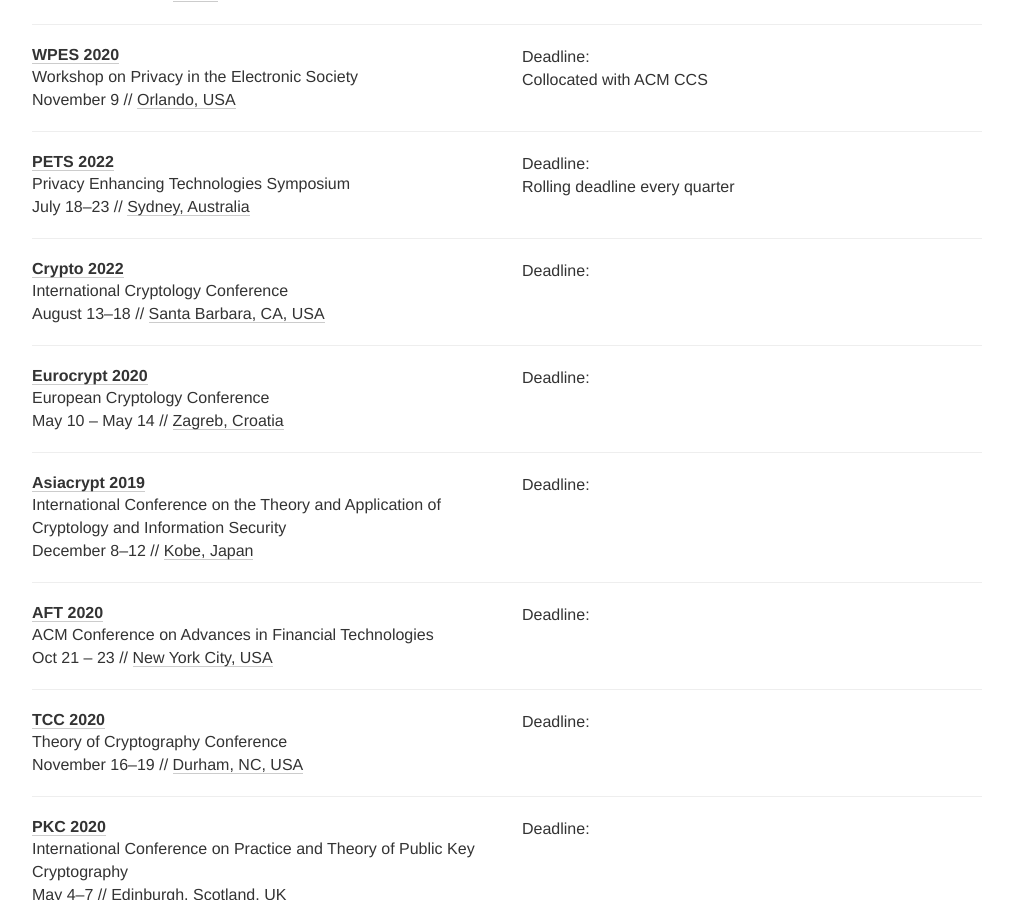
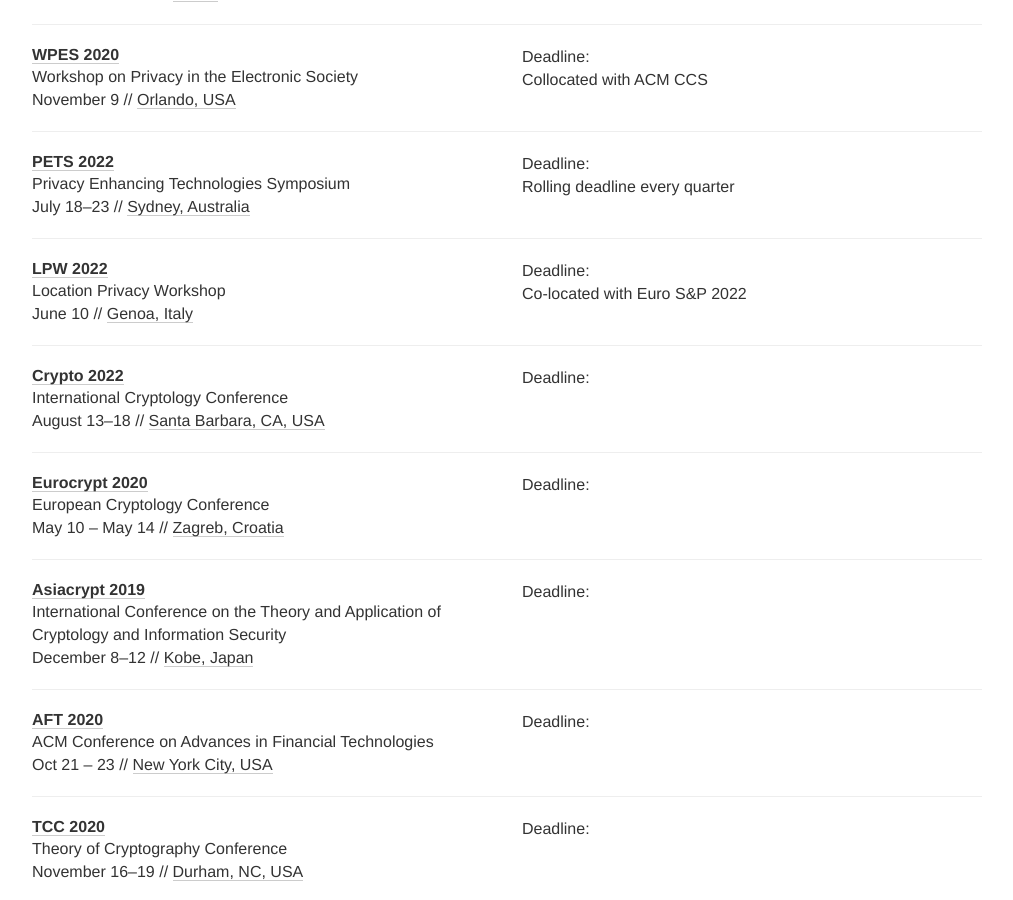
Before and after one commit to sec-deadlines/sec-deadlines.github.io, a Jekyll site: the page built from index.html, in a window 1280 px wide and 900 px high, scrolled down 1847 px. Shown: the whole window, without its empty margins (133-1146 px from the left). Built offline with Jekyll 4.4.1, drawn with Linux system fonts in a browser that asks for light colours; nearby versions of some CDN libraries; comment, search, counter and statistics services are not loaded.

Commit message:
Added LPW 2022
Added the Location Privacy Workshop (LPW) 2022, co-located with IEEE Euro S&P

```diff
--- a/_data/conferences.yml
+++ b/_data/conferences.yml
@@ -180,6 +180,17 @@
   date: July 18-23
   place: Sydney, Australia
   tags: PRIV
+
+- name: LPW
+  description: Location Privacy Workshop
+  year: 2022
+  link: http://security.ucc.ie/lpw22/
+  deadline: "%y-03-04 23:59"
+  comment: Co-located with Euro S&P 2022
+  timezone: Etc/GMT+11
+  date: June 10
+  place: Genoa, Italy
+  tags: [SEC, PRIV, CRYPTO]
 
 # Crypto
 
```
